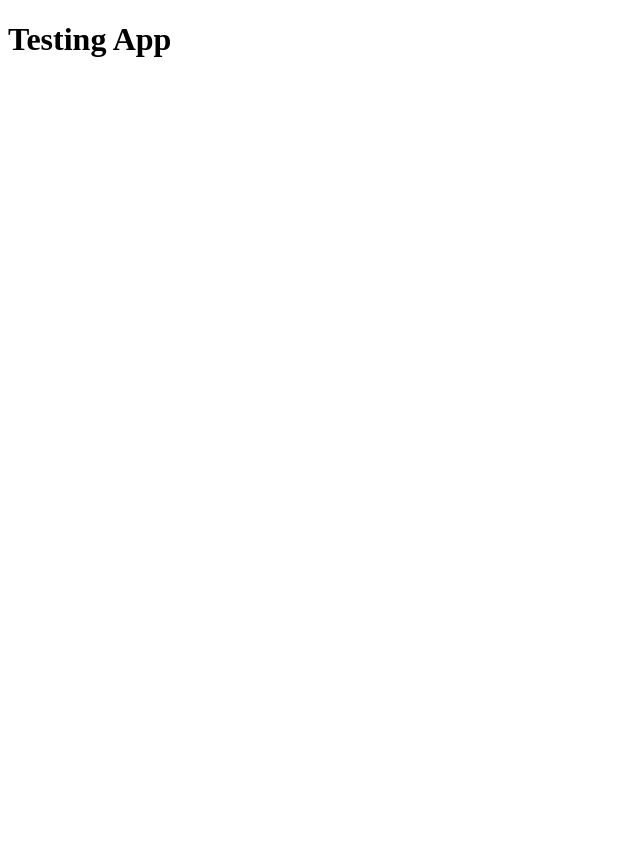
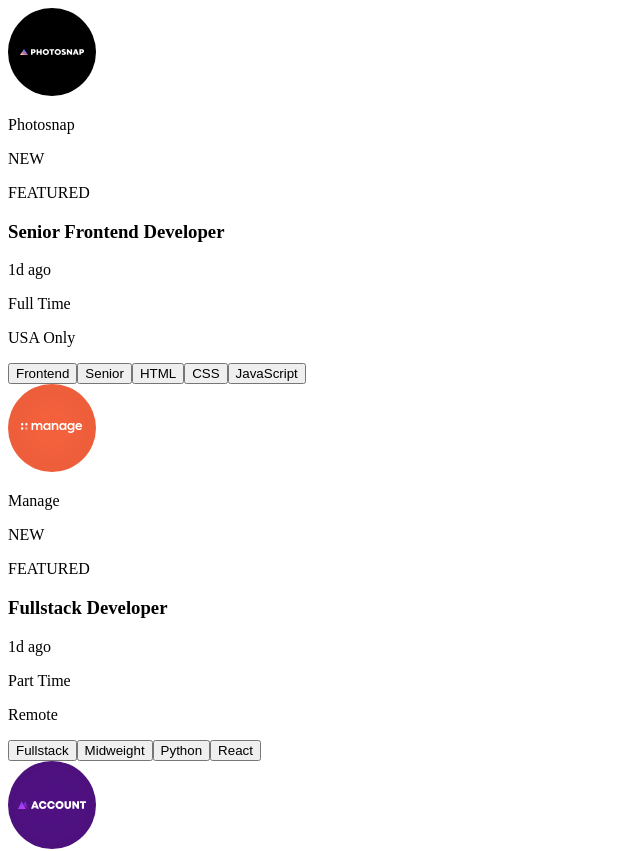
Before and after one commit to FriedAxons/job-listings-with-filtering, a React (Vite) app: page / in a window 1280 px wide. Shown: the top 851 px of the page, without its empty margins (0-640 px from the left). Before the commit the page ends 800 px from the top, so only its background shows below. Built offline with nearby package versions, Linux system fonts and the light colour scheme.

Commit message:
Creates components and add component functionality

```diff
--- a/src/App.jsx
+++ b/src/App.jsx
@@ -1,5 +1,56 @@
-const App = () => {
-  return <h1>Testing App</h1>;
-};
+import { useEffect, useState } from "react";
+import JobList from "./components/JobList";
+import FilterBar from "./components/FilterBar";
+
+function App() {
+  // Step 1: Define state for jobs and filters
+  const [jobs, setJobs] = useState([]); // 'jobs' stores the list of job data
+  const [filters, setFilters] = useState([]); // 'filters' stores the list of active filters
+
+  // Step 2: Fetch the job data when the component loads
+  useEffect(() => {
+    fetch("/data.json") // Fetch job data from a local file
+      .then((response) => response.json()) // Convert the response to JSON
+      .then((data) => setJobs(data)) // Store the job data in the 'jobs' state
+      .then((error) => console.error("Error fetching jobs:", error));
+  }, []); // Empty dependency array means this only runs once when the component mounts
+
+  // Step 3: Functions to manage filters
+  const addFilter = (filter) => {
+    if (!filters.includes(filter)) {
+      setFilters([...filters, filter]);
+    }
+  };
+
+  const removeFilter = (filter) => {
+    setFilters(filters.filter((f) => f !== filter)); // Remove a specific filter
+  };
+
+  const clearFilters = () => {
+    setFilters([]); // Clear all filters
+  };
+
+  // Step 4: Filter the jobs based on the active filters
+  const filteredJobs = jobs.filter((job) => {
+    const jobTags = [job.role, job.level, ...job.languages, ...job.tools];
+    return filters.every((filter) => jobTags.includes(filter)); // Only show jobs that match all filters
+  });
+
+  return (
+    <div className="App">
+      <div className="top-banner"></div>
+      {/* Step 5: Show the filter bar if filters are active */}
+      {filters.length > 0 && (
+        <FilterBar
+          filters={filters}
+          removeFilter={removeFilter}
+          clearFilters={clearFilters}
+        />
+      )}
+      {/* Step 6: Pass the filtered jobs and addFilter function to the JobList */}
+      <JobList jobs={filteredJobs} filters={filters} addFilter={addFilter} />
+    </div>
+  );
+}
 
 export default App;
--- /dev/null
+++ b/src/components/FilterBar.jsx
@@ -0,0 +1,29 @@
+import PropTypes from "prop-types";
+
+function FilterBar({ filters, removeFilter, clearFilters }) {
+  return (
+    <div className="filter-bar">
+      <div className="selected-filters">
+        {/* Show all active filters */}
+        {filters.map((filter, index) => (
+          <span key={index} className="filter-tag">
+            {filter}
+            <button onClick={() => removeFilter(filter)}>X</button>
+          </span>
+        ))}
+      </div>
+      {/* Clear all filters */}
+      <button className="clear-button" onClick={clearFilters}>
+        Clear
+      </button>
+    </div>
+  );
+}
+
+FilterBar.PropTypes = {
+  filters: PropTypes.arrayOf(PropTypes.string).isRequired,
+  removeFilter: PropTypes.func.isRequired,
+  clearFilters: PropTypes.func.isRequired,
+};
+
+export default FilterBar;
--- /dev/null
+++ b/src/components/JobItem.jsx
@@ -0,0 +1,52 @@
+import PropTypes from "prop-types";
+
+function JobItem({ job, addFilter }) {
+  return (
+    <div className="job-item">
+      <img src={job.logo} alt={`${job.company} logo`} />
+      <div className="info-container">
+        <div className="company-header">
+          <p>{job.company}</p>
+          {job.new && <p>NEW</p>}
+          {job.featured && <p>FEATURED</p>}
+        </div>
+        <h3>{job.position}</h3>
+        <div className="position-and-time-container">
+          <p>{job.postedAt}</p>
+          <p>{job.contract}</p>
+          <p>{job.location}</p>
+        </div>
+      </div>
+      <div className="job-tags">
+        {/* Each tag adds a filter when clicked */}
+        <button onClick={() => addFilter(job.role)}>{job.role}</button>
+        <button onClick={() => addFilter(job.level)}>{job.level}</button>
+        {job.languages.map((lang) => (
+          <button key={lang} onClick={() => addFilter(lang)}>
+            {lang}
+          </button>
+        ))}
+        {job.tools.map((tool) => (
+          <button key={tool} onClick={() => addFilter(tool)}>
+            {tool}
+          </button>
+        ))}
+      </div>
+    </div>
+  );
+}
+
+JobItem.propTypes = {
+  job: PropTypes.shape({
+    company: PropTypes.string.isRequired,
+    position: PropTypes.string.isRequired,
+    location: PropTypes.string.isRequired,
+    role: PropTypes.string.isRequired,
+    level: PropTypes.string.isRequired,
+    languages: PropTypes.arrayOf(PropTypes.string).isRequired,
+    tools: PropTypes.arrayOf(PropTypes.string).isRequired,
+  }).isRequired,
+  addFilter: PropTypes.func.isRequired,
+};
+
+export default JobItem;
--- /dev/null
+++ b/src/components/JobList.jsx
@@ -0,0 +1,30 @@
+import JobItem from "./JobItem";
+
+/* This component receives the list of jobs (filtered based on active filters) from App.jsx and displays them
+
+This component loops through the filtered jobs (using .map) and passes each job to a JobItem component.
+
+If no filters are applied, all jobs are displayed.
+
+It passes the addFilter function down to the JobItem component so that clicking on job tags can add a filter.
+
+*/
+
+function JobList({ jobs, filters, addFilter }) {
+  // If no filters are active, all jobs are shown
+  const filteredJobs = jobs.filter((job) => {
+    if (filters.length === 0) return true;
+    const jobFilters = [job.role, job.level, ...job.languages, ...job.tools];
+    return filters.every((filter) => jobFilters.includes(filter));
+  });
+
+  return (
+    <div className="job-list">
+      {filteredJobs.map((job) => (
+        <JobItem key={job.id} job={job} addFilter={addFilter} />
+      ))}
+    </div>
+  );
+}
+
+export default JobList;
```
Also changed, not shown: 1 other file (tests, documents, lock files or other folders).
